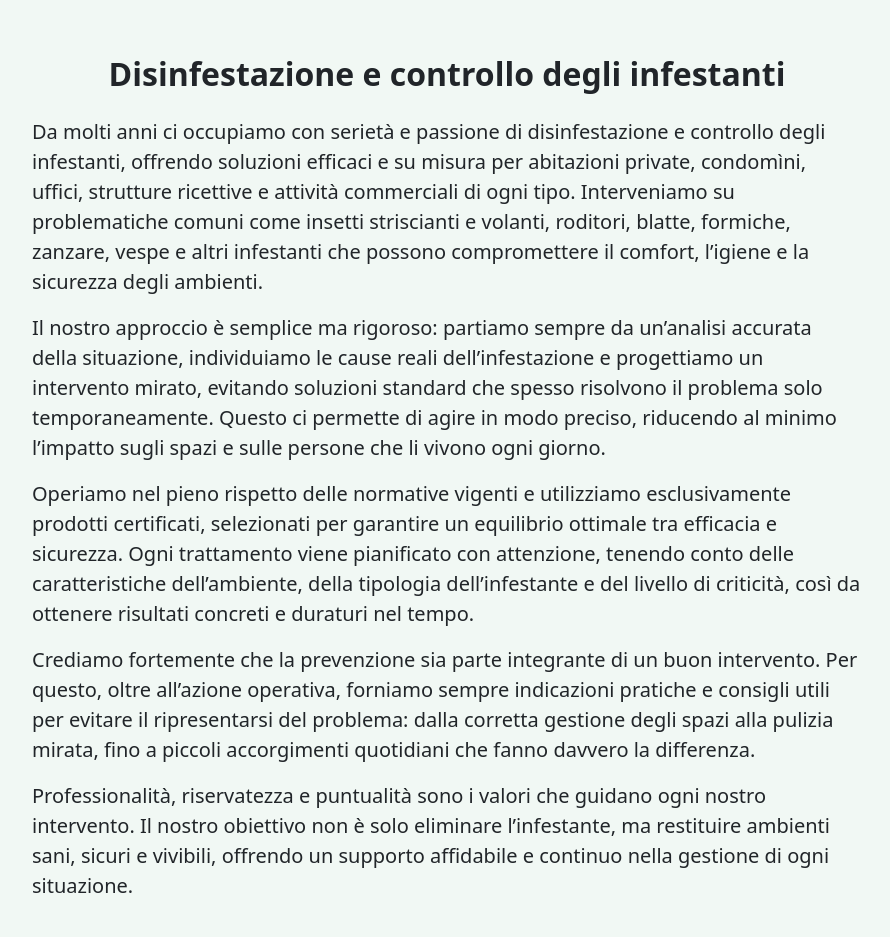
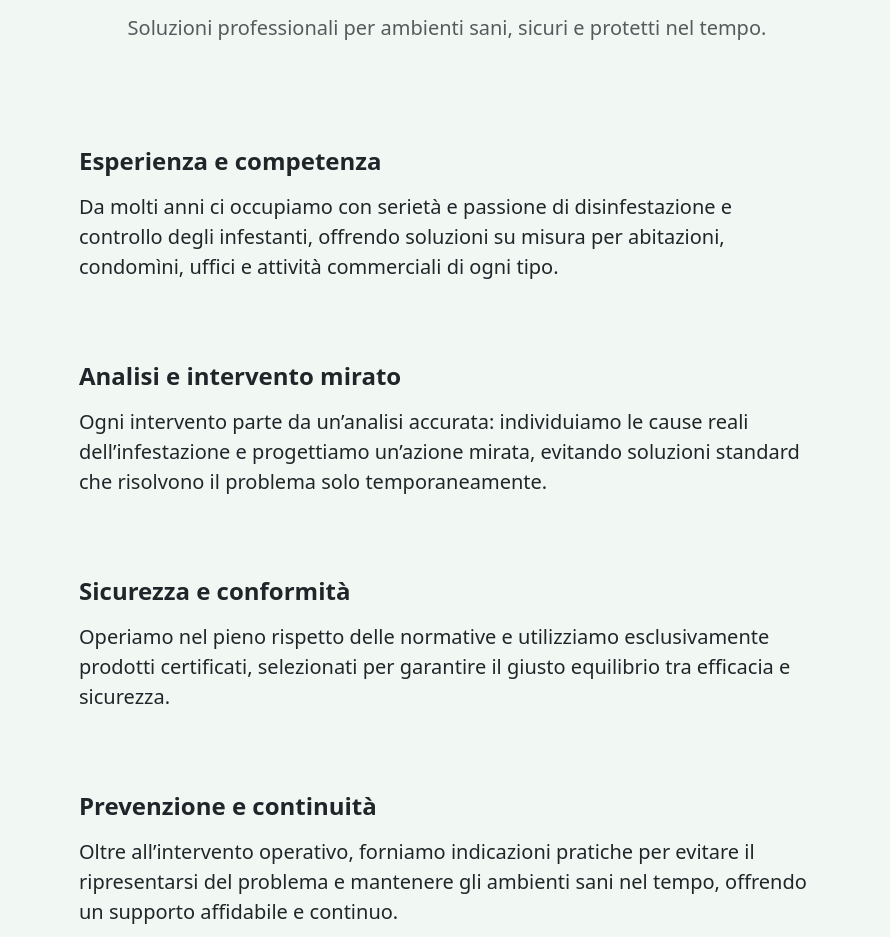
Before and after one commit to AntonioRoccoGit/DisinfestazioniUI, a Vue app: page / in a window 1280 px wide. Shown: the part 875-1812 px from the top of the page, without its empty margins (193-1083 px from the left). Built offline with nearby package versions, Linux system fonts and the light colour scheme.

Commit message:
modifica presentation view

```diff
--- a/src/components/Presentation.vue
+++ b/src/components/Presentation.vue
@@ -1,67 +1,65 @@
 <template>
     <section class="container py-5">
-        <div class="row justify-content-center">
-            <div class="col-lg-10">
-                <div class="p-4 p-lg-5">
 
-                    <h2 class="fw-bold text-center mb-4">
+        <!-- Titolo -->
+        <div class="row justify-content-center mb-5">
+            <div class="col-lg-8 text-center">
+                <h2 class="fw-bold mb-3">
                     Disinfestazione e controllo degli infestanti
                 </h2>
+                <p class="text-muted fs-5">
+                    Soluzioni professionali per ambienti sani, sicuri e protetti nel tempo.
+                </p>
+            </div>
+        </div>
 
-                    <p class="fs-5">
+        <!-- Contenuto -->
+        <div class="row justify-content-center">
+            <div class="col-lg-8">
+
+                <div class="content-block">
+                    <h4 class="fw-semibold mb-3">Esperienza e competenza</h4>
+                    <p class="fs-5 mb-0">
                         Da molti anni ci occupiamo con serietà e passione di disinfestazione e controllo
-                        degli infestanti, offrendo soluzioni efficaci e su misura per abitazioni private,
-                        condomìni, uffici, strutture ricettive e attività commerciali di ogni tipo.
-                        Interveniamo su problematiche comuni come insetti striscianti e volanti,
-                        roditori, blatte, formiche, zanzare, vespe e altri infestanti che possono
-                        compromettere il comfort, l’igiene e la sicurezza degli ambienti.
+                        degli infestanti, offrendo soluzioni su misura per abitazioni, condomìni, uffici
+                        e attività commerciali di ogni tipo.
                     </p>
+                </div>
 
-                    <p class="fs-5">
-                        Il nostro approccio è semplice ma rigoroso: partiamo sempre da un’analisi
-                        accurata della situazione, individuiamo le cause reali dell’infestazione
-                        e progettiamo un intervento mirato, evitando soluzioni standard che spesso
-                        risolvono il problema solo temporaneamente. Questo ci permette di agire
-                        in modo preciso, riducendo al minimo l’impatto sugli spazi e sulle persone
-                        che li vivono ogni giorno.
+                <div class="content-block">
+                    <h4 class="fw-semibold mb-3">Analisi e intervento mirato</h4>
+                    <p class="fs-5 mb-0">
+                        Ogni intervento parte da un’analisi accurata: individuiamo le cause reali
+                        dell’infestazione e progettiamo un’azione mirata, evitando soluzioni standard
+                        che risolvono il problema solo temporaneamente.
                     </p>
+                </div>
 
-                    <p class="fs-5">
-                        Operiamo nel pieno rispetto delle normative vigenti e utilizziamo esclusivamente
-                        prodotti certificati, selezionati per garantire un equilibrio ottimale tra
-                        efficacia e sicurezza. Ogni trattamento viene pianificato con attenzione,
-                        tenendo conto delle caratteristiche dell’ambiente, della tipologia
-                        dell’infestante e del livello di criticità, così da ottenere risultati
-                        concreti e duraturi nel tempo.
+                <div class="content-block">
+                    <h4 class="fw-semibold mb-3">Sicurezza e conformità</h4>
+                    <p class="fs-5 mb-0">
+                        Operiamo nel pieno rispetto delle normative e utilizziamo esclusivamente
+                        prodotti certificati, selezionati per garantire il giusto equilibrio tra
+                        efficacia e sicurezza.
                     </p>
+                </div>
 
-                    <p class="fs-5">
-                        Crediamo fortemente che la prevenzione sia parte integrante di un buon
-                        intervento. Per questo, oltre all’azione operativa, forniamo sempre indicazioni
-                        pratiche e consigli utili per evitare il ripresentarsi del problema:
-                        dalla corretta gestione degli spazi alla pulizia mirata, fino a piccoli
-                        accorgimenti quotidiani che fanno davvero la differenza.
+                <div class="content-block">
+                    <h4 class="fw-semibold mb-3">Prevenzione e continuità</h4>
+                    <p class="fs-5 mb-0">
+                        Oltre all’intervento operativo, forniamo indicazioni pratiche per evitare
+                        il ripresentarsi del problema e mantenere gli ambienti sani nel tempo,
+                        offrendo un supporto affidabile e continuo.
                     </p>
-
-                    <p class="fs-5 mb-0">
-                        Professionalità, riservatezza e puntualità sono i valori che guidano ogni
-                        nostro intervento. Il nostro obiettivo non è solo eliminare l’infestante,
-                        ma restituire ambienti sani, sicuri e vivibili, offrendo un supporto affidabile
-                        e continuo nella gestione di ogni situazione.
-                    </p>
+                </div>
 
             </div>
         </div>
-        </div>
+
     </section>
 </template>
-
-<script setup>
-</script>
-
 <style scoped>
-section {
-    margin-top: 3rem;
-    margin-bottom: 3rem;
+.content-block {
+    padding: 2.5rem 0;
 }
 </style>
--- a/src/data/services.js
+++ b/src/data/services.js
@@ -1,11 +1,29 @@
 export const services = [
     {
         slug: 'disinfestazione-insetti',
-        label: 'Disinfestazione Insetti'
+        label: 'Disinfestazione Insetti',
+        title: 'Disinfestazione Insetti a Roma',
+        description: 'Interventi professionali contro blatte, zanzare, formiche, pulci e cimici.',
+        metaTitle: 'Disinfestazione Insetti a Roma | Nome Azienda',
+        metaDescription: 'Servizio di disinfestazione insetti per abitazioni e aziende. Interventi rapidi e certificati.',
+        heroImage: '/img/services/insetti.jpg',
+        content: `
+      <p>Offriamo interventi mirati per l'eliminazione di insetti infestanti...</p>
+      <h2>Quando è necessario intervenire</h2>
+      <p>La presenza di blatte o cimici può compromettere...</p>
+    `
     },
     {
         slug: 'derattizzazione',
-        label: 'Derattizzazione'
+        label: 'Derattizzazione',
+        title: 'Derattizzazione Professionale a Roma',
+        description: 'Controllo e rimozione di topi e ratti in ambienti civili e industriali.',
+        metaTitle: 'Derattizzazione a Roma | Nome Azienda',
+        metaDescription: 'Servizio di derattizzazione certificato per aziende e privati.',
+        heroImage: '/img/services/topi.jpg',
+        content: `
+      <p>La derattizzazione è fondamentale per la sicurezza sanitaria...</p>
+    `
     },
     {
         slug: 'volatili',
--- a/src/pages/Home.vue
+++ b/src/pages/Home.vue
@@ -11,7 +11,11 @@ import ServiceCard from '@/components/atomi/ServiceCard.vue';
     <section>
         <Presentation />
     </section>
-    <section class="py-5">
+
+    <section
+        id="servizi"
+        class="py-5"
+    >
         <div class="container-fluid w-75">
             <ServiceCard></ServiceCard>
         </div>
--- /dev/null
+++ b/src/pages/ServiceView.vue
@@ -0,0 +1,96 @@
+<script setup>
+import { ref, watch, onMounted } from 'vue'
+import { useRoute, useRouter } from 'vue-router'
+import { services } from '@/data/services'
+import BottoneChiamata from '@/components/atomi/BottoneChiamata.vue'
+
+const route = useRoute()
+const router = useRouter()
+
+const service = ref(null)
+
+function loadService() {
+    const slug = route.params.slug
+    const found = services.find(s => s.slug === slug)
+
+    if (!found) {
+        router.replace({ name: 'NotFound' })
+        return
+    }
+
+    service.value = found
+    updateMeta(found)
+}
+
+function updateMeta(s) {
+    document.title = s.metaTitle
+
+    const meta = document.querySelector('meta[name="description"]')
+    if (meta) {
+        meta.setAttribute('content', s.metaDescription)
+    }
+}
+
+onMounted(loadService)
+
+watch(
+    () => route.params.slug,
+    () => loadService()
+)
+</script>
+
+<template>
+    <div
+        v-if="service"
+        class="container my-5"
+    >
+
+        <!-- Breadcrumb -->
+        <nav
+            aria-label="breadcrumb"
+            class="mb-4"
+        >
+            <ol class="breadcrumb">
+                <li class="breadcrumb-item">
+                    <router-link to="/">Home</router-link>
+                </li>
+                <li class="breadcrumb-item">
+                    <router-link to="/#servizi">
+                        Servizi
+                    </router-link>
+                </li>
+                <li class="breadcrumb-item active">
+                    {{ service.label }}
+                </li>
+            </ol>
+        </nav>
+
+        <!-- Hero -->
+        <div class="row align-items-center mb-5">
+            <div class="col-md-6">
+                <h1 class="mb-3">{{ service.title }}</h1>
+                <p class="lead">{{ service.description }}</p>
+            </div>
+            <div class="col-md-6">
+                <img
+                    :src="service.heroImage"
+                    :alt="service.label"
+                    class="img-fluid rounded"
+                />
+            </div>
+        </div>
+
+        <!-- Contenuto -->
+        <div class="row">
+            <div class="col-lg-8">
+                <div v-html="service.content"></div>
+            </div>
+
+            <!-- Sidebar -->
+            <div class="col-lg-4">
+                <BottoneChiamata></BottoneChiamata>
+            </div>
+        </div>
+
+    </div>
+</template>
--- a/src/router/index.js
+++ b/src/router/index.js
@@ -4,15 +4,16 @@ import { routes } from './route'
 
 const router = createRouter({
     history: createWebHistory(import.meta.env.BASE_URL),
-    routes
+    routes,
+    scrollBehavior(to, from, savedPosition) {
+        if (to.hash) {
+            return {
+                el: to.hash,
+                behavior: 'smooth'
+            }
+        }
+
+        return { top: 0 }
+    }
 })
-// // Esempio di guard globale (facoltativo, ma utile)
-// router.beforeEach((to, from, next) => {
-//   const isAuthenticated = false // TODO: sostituisci con il tuo controllo login
-//   if (to.meta.requiresAuth && !isAuthenticated) {
-//     next('/login')
-//   } else {
-//     next()
-//   }
-// })
 export default router
```
Lines whose indentation alone changed are shown as unchanged.
